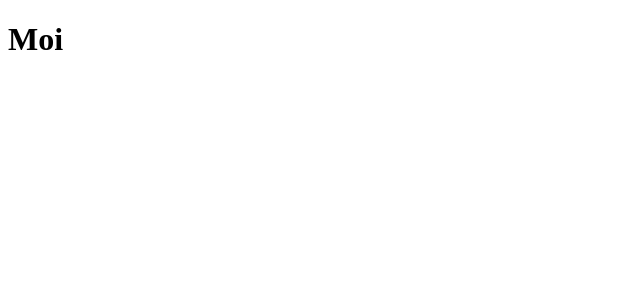
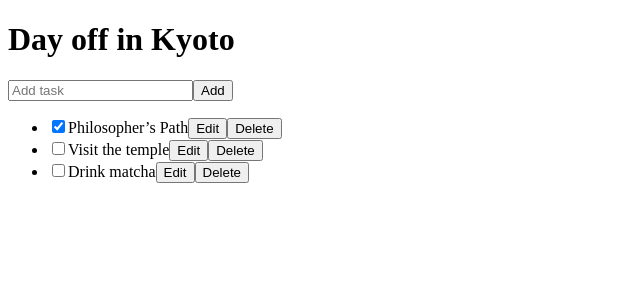
Before and after one commit to laguagu/SpringBoot-Todoapp, a React (Vite) app in the folder frontend/: page / in a window 1280 px wide. Shown: the top 300 px of the page, without its empty margins (0-640 px from the left). Built offline with nearby package versions, Linux system fonts and the light colour scheme.

Commit message:
TaskList frontend

```diff
--- a/frontend/src/App.jsx
+++ b/frontend/src/App.jsx
@@ -1,9 +1,80 @@
-function App() {
+import { useReducer } from 'react';
+import AddTask from './Components/AddTaks.jsx';
+import TaskList from './Components/TaskList.jsx';
+
+export default function TaskApp() {
+  const [tasks, dispatch] = useReducer(
+    tasksReducer,
+    initialTasks
+  );
+
+  function handleAddTask(text) {
+    dispatch({
+      type: 'added',
+      id: nextId++,
+      text: text,
+    });
+  }
+
+  function handleChangeTask(task) {
+    dispatch({
+      type: 'changed',
+      task: task
+    });
+  }
+
+  function handleDeleteTask(taskId) {
+    dispatch({
+      type: 'deleted',
+      id: taskId
+    });
+  }
+
   return (
-    <div>
-      <h1>Moi</h1>
-    </div>
+    <>
+      <h1>Day off in Kyoto</h1>
+      <AddTask
+        onAddTask={handleAddTask}
+      />
+      <TaskList
+        tasks={tasks}
+        onChangeTask={handleChangeTask}
+        onDeleteTask={handleDeleteTask}
+      />
+    </>
   );
 }
 
-export default App;
+function tasksReducer(tasks, action) {
+  switch (action.type) {
+    case 'added': {
+      return [...tasks, {
+        id: action.id,
+        text: action.text,
+        done: false
+      }];
+    }
+    case 'changed': {
+      return tasks.map(t => {
+        if (t.id === action.task.id) {
+          return action.task;
+        } else {
+          return t;
+        }
+      });
+    }
+    case 'deleted': {
+      return tasks.filter(t => t.id !== action.id);
+    }
+    default: {
+      throw Error('Unknown action: ' + action.type);
+    }
+  }
+}
+
+let nextId = 3;
+const initialTasks = [
+  { id: 0, text: 'Philosopher’s Path', done: true },
+  { id: 1, text: 'Visit the temple', done: false },
+  { id: 2, text: 'Drink matcha', done: false }
+];
--- /dev/null
+++ b/frontend/src/Components/AddTaks.jsx
@@ -0,0 +1,18 @@
+import { useState } from 'react';
+
+export default function AddTask({ onAddTask }) {
+  const [text, setText] = useState('');
+  return (
+    <>
+      <input
+        placeholder="Add task"
+        value={text}
+        onChange={e => setText(e.target.value)}
+      />
+      <button onClick={() => {
+        setText('');
+        onAddTask(text);
+      }}>Add</button>
+    </>
+  )
+}
--- /dev/null
+++ b/frontend/src/Components/TaskList.jsx
@@ -0,0 +1,70 @@
+import { useState } from 'react';
+
+export default function TaskList({
+  tasks,
+  onChangeTask,
+  onDeleteTask
+}) {
+  return (
+    <ul>
+      {tasks.map(task => (
+        <li key={task.id}>
+          <Task
+            task={task}
+            onChange={onChangeTask}
+            onDelete={onDeleteTask}
+          />
+        </li>
+      ))}
+    </ul>
+  );
+}
+
+function Task({ task, onChange, onDelete }) {
+  const [isEditing, setIsEditing] = useState(false);
+  let taskContent;
+  if (isEditing) {
+    taskContent = (
+      <>
+        <input
+          value={task.text}
+          onChange={e => {
+            onChange({
+              ...task,
+              text: e.target.value
+            });
+          }} />
+        <button onClick={() => setIsEditing(false)}>
+          Save
+        </button>
+      </>
+    );
+  } else {
+    taskContent = (
+      <>
+        {task.text}
+        <button onClick={() => setIsEditing(true)}>
+          Edit
+        </button>
+      </>
+    );
+  }
+  return (
+    <label>
+      <input
+        type="checkbox"
+        checked={task.done}
+        onChange={e => {
+          onChange({
+            ...task,
+            done: e.target.checked
+          });
+        }}
+      />
+      {taskContent}
+      <button onClick={() => onDelete(task.id)}>
+        Delete
+      </button>
+    </label>
+  );
+}
--- /dev/null
+++ b/frontend/src/TaskContext.js
@@ -0,0 +1,3 @@
+import { createContext } from 'react';
+
+export const MyContext = createContext("");
```
Also changed, not shown: frontend/.eslintrc.cjs.
